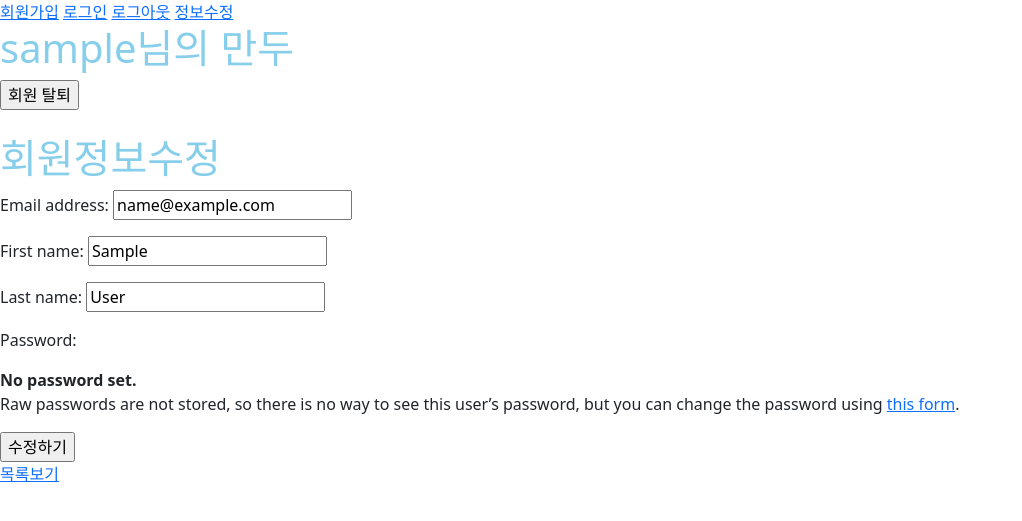
After one commit to 2023-AHEUNGTHON/Team_2, a Django app: page /accounts/update/ in a window 1280 px wide. The commit adds this page. Shown: the top 521 px of the page, without its empty margins (0-1022 px from the left). Run offline with Django 4.2, Linux system fonts and the light colour scheme; the visitor is signed in with stand-in values (Sample User, id 1).

Commit message:
Add : Member information editing function added

```diff
--- a/accounts/forms.py
+++ b/accounts/forms.py
@@ -5,3 +5,8 @@ class CustomUserCreationForm(UserCreationForm):
 
     class Meta(UserCreationForm.Meta):
         model = get_user_model()
+
+class CustomUserChangeForm(UserChangeForm):
+    class Meta(UserChangeForm.Meta):
+        model = get_user_model()
+        fields = ('email', 'first_name', 'last_name')
--- /dev/null
+++ b/accounts/templates/accounts/update.html
@@ -0,0 +1,11 @@
+{% extends 'base.html' %}
+
+{% block content %}
+    <h1>회원정보수정</h1>
+    <form action="{% url 'accounts:update' %}" method="POST">
+        {% csrf_token %}
+        {{ form.as_p }}
+        <input type="submit" value="수정하기">
+    </form>
+    <a href="{% url 'articles:index' %}">목록보기</a>
+{% endblock content %}
--- a/accounts/urls.py
+++ b/accounts/urls.py
@@ -7,4 +7,5 @@ urlpatterns = [
     path('logout/', views.logout, name='logout'),
     path('signup/', views.signup, name='signup'),
     path('delete/', views.delete, name='delete'),
+    path('update/', views.update, name='update'),
 ]
--- a/accounts/views.py
+++ b/accounts/views.py
@@ -4,7 +4,7 @@ from django.contrib.auth.forms import AuthenticationForm, UserCreationForm
 from django.contrib.auth import login as auth_login
 from django.contrib.auth import logout as auth_logout
 # Import inside project
-from .forms import CustomUserCreationForm
+from .forms import CustomUserCreationForm, CustomUserChangeForm
 
 def login(request):
     if request.method == 'POST':
@@ -36,4 +36,16 @@ def signup(request):
 def delete(requeest):
     user = requeest.user
     user.delete()
+    auth_logout(requeest)
     return redirect('articles:index')
+
+def update(request):
+    if request.method == "POST":
+        form = CustomUserChangeForm(request.POST, instance=request.user)
+        if form.is_valid():
+            form.save()
+            return redirect('articles:index')
+    else:
+        form = CustomUserChangeForm(instance=request.user)
+    context = {'form' : form}
+    return render(request, 'accounts/update.html', context)
--- a/static/base.css
+++ b/static/base.css
@@ -5,7 +5,3 @@ h1{
 img {
     width: 200px;
 }
-
-#nav{
-    text-align: center;
-}
--- a/templates/base.html
+++ b/templates/base.html
@@ -13,6 +13,7 @@
         <a href="{% url 'accounts:signup' %}">회원가입</a>
         <a href="{% url 'accounts:login' %}">로그인</a>
         <a href=" {% url 'accounts:logout' %} ">로그아웃</a>
+        <a href="{% url 'accounts:update' %}">정보수정</a>
         <h1>{{user}}님의 만두</h1>
         <form action="{% url 'accounts:delete' %}" method="POST">
             {% csrf_token %}
```
